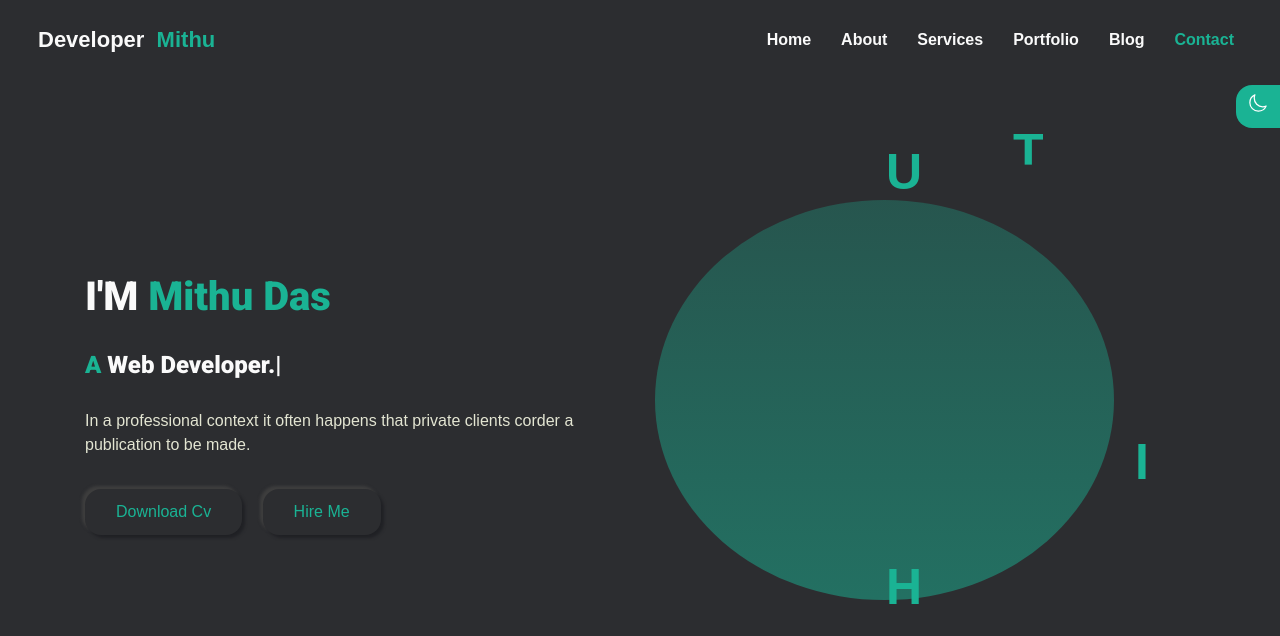
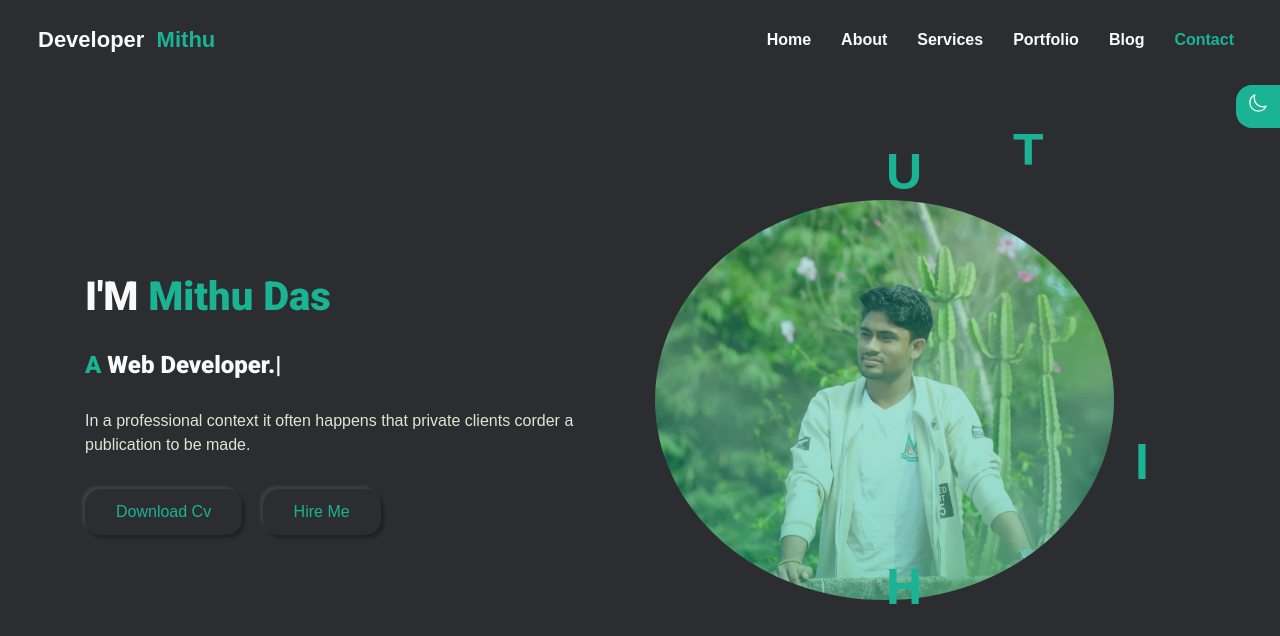
Before and after one commit to Mithu105/myportfolio, a plain HTML site: page index.html in a window 1280 px wide. Shown: the top 636 px of the page. Drawn offline with nearby package versions, Linux system fonts and the light colour scheme; files whose address does not match are found by name; a web font is replaced by a local one.

Commit message:
Update theme.css

```diff
--- a/css/theme.css
+++ b/css/theme.css
@@ -559,7 +559,7 @@ canvas.particles-js-canvas-el {
 .personal-image {
   height: 400px;
   width:85%;
-  background-image: linear-gradient(rgb(26, 179, 148,.3) , rgb(26, 179, 148,.5) ), url(img/profile5.jpg);
+  background-image: linear-gradient(rgba(26, 179, 148,.3) , rgba(26, 179, 148,.5) ), url(/img/profile5.jpg);
   background-size: cover;
   background-repeat: no-repeat;
 background-position: center;
```
